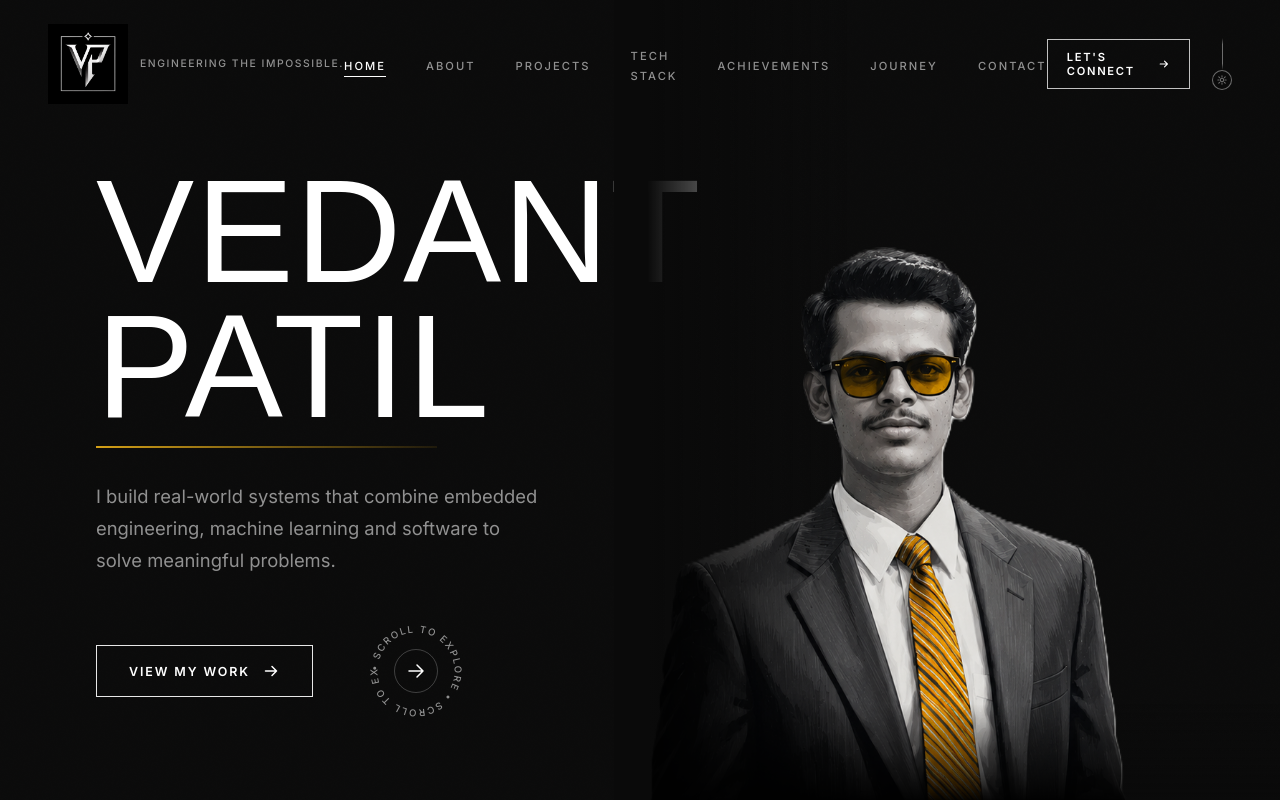
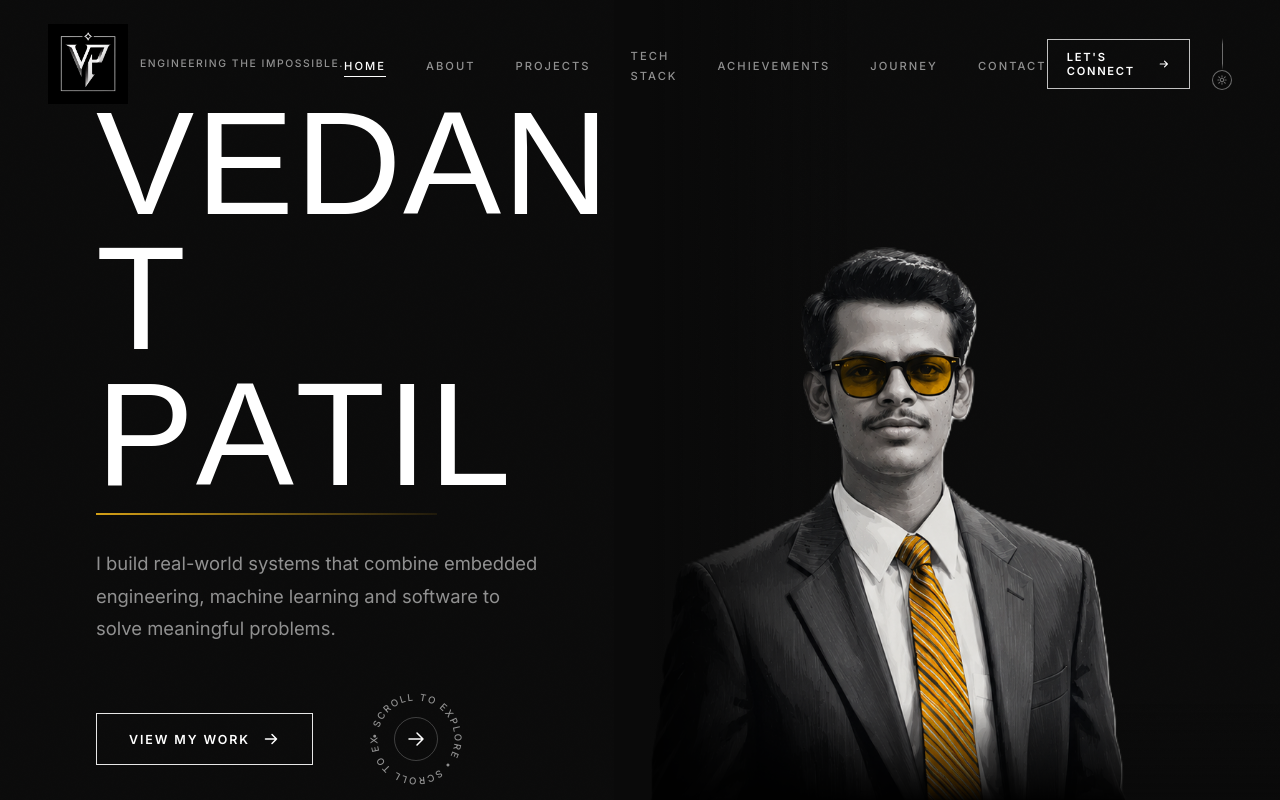
Before and after one commit to Vedant180205/portfolio_self, a Next.js app: page / in a window 1280 px wide. Shown: the top 800 px of the page. Built offline with nearby package versions, Linux system fonts and the light colour scheme; a web font is replaced by a local one.

Commit message:
style: change hero name animation to tactical hitman-style decryption flicker

```diff
--- a/app/components/Hero.module.css
+++ b/app/components/Hero.module.css
@@ -68,10 +68,7 @@
 
 /* VEDANT */
 .headlineLine {
-  opacity: 0;
-  transform: translateY(50px);
-  animation: fadeSlideUp 0.75s cubic-bezier(0.16, 1, 0.3, 1) forwards;
-  animation-delay: 0.1s;
+  display: block;
 }
 
 /* PATIL container */
@@ -80,17 +77,58 @@
   flex-direction: column;
   align-items: flex-start;
   gap: 0;
-  opacity: 0;
-  transform: translateY(50px);
-  animation: fadeSlideUp 0.75s cubic-bezier(0.16, 1, 0.3, 1) forwards;
-  animation-delay: 0.25s;
 }
 
 /* PATIL text — same metrics as VEDANT */
 .headlineLastName {
-  opacity: 1;
-  transform: none;
   color: var(--color-text-primary);
+}
+
+/* Individual letter base styles & animations */
+.char {
+  display: inline-block;
+  opacity: 0;
+  animation-name: hitmanDecrypt;
+  animation-duration: 0.65s;
+  animation-timing-function: ease-in-out;
+  animation-fill-mode: forwards;
+  animation-delay: calc(var(--base-delay) + var(--char-index) * 0.045s);
+}
+
+@keyframes hitmanDecrypt {
+  0% {
+    opacity: 0;
+    transform: translateY(-2px);
+    color: var(--color-accent);
+    filter: brightness(2.5) contrast(1.2);
+  }
+  12% {
+    opacity: 0.9;
+    transform: translateY(0);
+    filter: brightness(2);
+  }
+  24% {
+    opacity: 0.15;
+    color: var(--color-accent);
+  }
+  36% {
+    opacity: 1;
+    color: var(--color-text-primary);
+    filter: brightness(1.5);
+  }
+  48% {
+    opacity: 0.35;
+  }
+  60% {
+    opacity: 0.95;
+    filter: brightness(1);
+  }
+  100% {
+    opacity: 1;
+    transform: translateY(0);
+    filter: none;
+    color: var(--color-text-primary);
+  }
 }
 
 /* Gold rule beneath PATIL */
--- a/app/components/Hero.tsx
+++ b/app/components/Hero.tsx
@@ -1,19 +1,24 @@
 'use client';
 
-import { useEffect, useRef } from 'react';
 import Image from 'next/image';
 import styles from './Hero.module.css';
 
 export default function Hero() {
-  const circleTextRef = useRef<SVGTextPathElement>(null);
 
-  useEffect(() => {
-    // Animate hero text lines on mount
-    const lines = document.querySelectorAll(`.${styles.headlineLine}`);
-    lines.forEach((line, i) => {
-      (line as HTMLElement).style.animationDelay = `${0.2 + i * 0.15}s`;
-    });
-  }, []);
+  const renderLetters = (text: string, baseDelay: number) => {
+    return text.split('').map((char, index) => (
+      <span
+        key={index}
+        className={styles.char}
+        style={{
+          '--char-index': index,
+          '--base-delay': `${baseDelay}s`,
+        } as React.CSSProperties}
+      >
+        {char}
+      </span>
+    ));
+  };
 
   return (
     <section className={styles.hero} id="home" aria-label="Hero section">
@@ -26,14 +31,18 @@ export default function Hero() {
 
         <h1 className={styles.headline} aria-label="Vedant Patil">
           {/* VEDANT — ghost outline, like a classified stamp */}
-          <span className={styles.headlineLine}>VEDANT</span>
+          <span className={styles.headlineLine}>
+            {renderLetters("VEDANT", 0.1)}
+          </span>
 
           {/* Gold classification divider */}
           <span className={styles.nameDivider} aria-hidden="true" />
 
           {/* PATIL — solid fill, same exact size */}
           <span className={styles.headlineLastLine}>
-            <span className={styles.headlineLastName}>PATIL</span>
+            <span className={styles.headlineLastName}>
+              {renderLetters("PATIL", 0.35)}
+            </span>
             <span className={styles.accentRule} aria-hidden="true" />
           </span>
         </h1>
```
